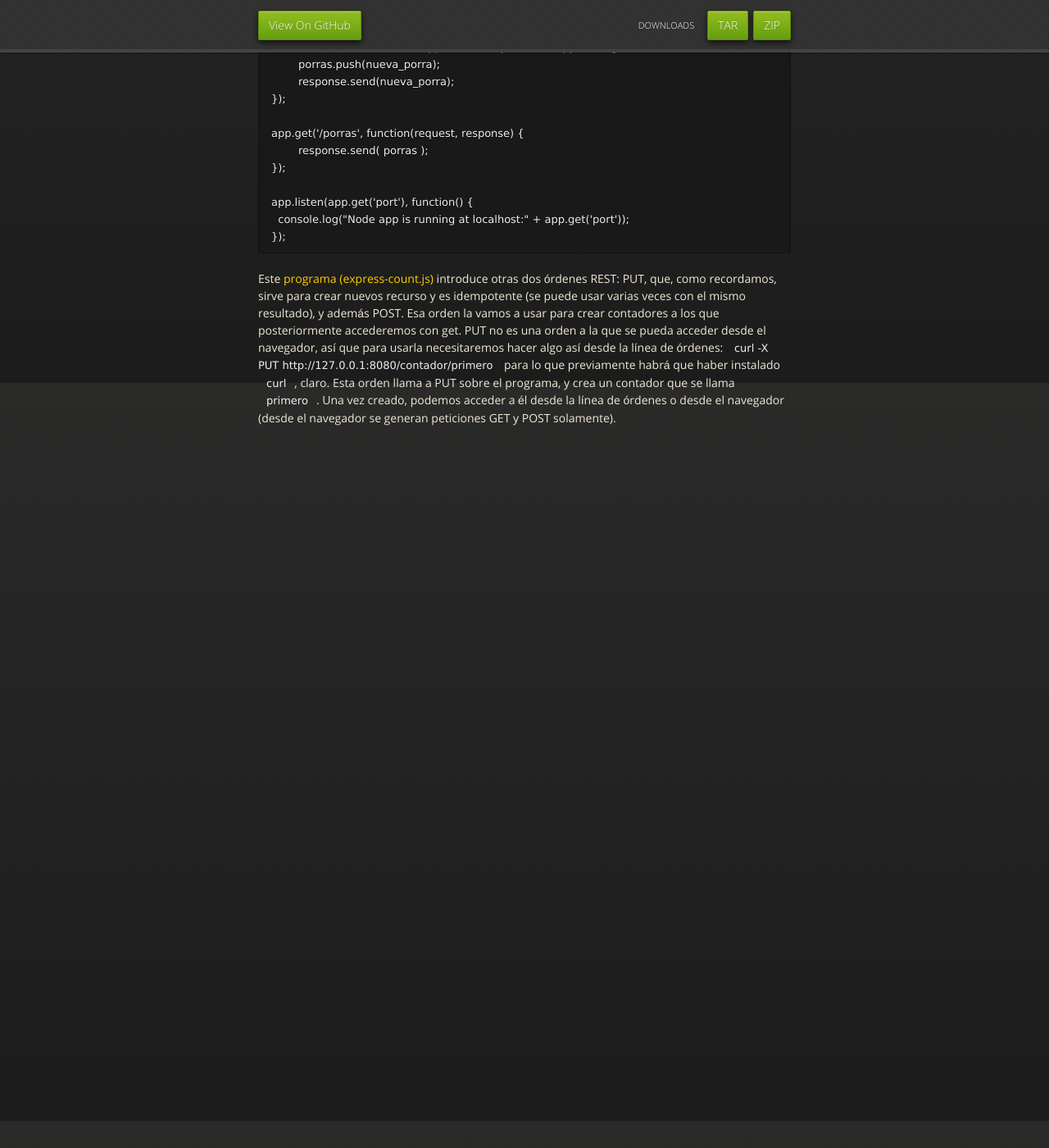
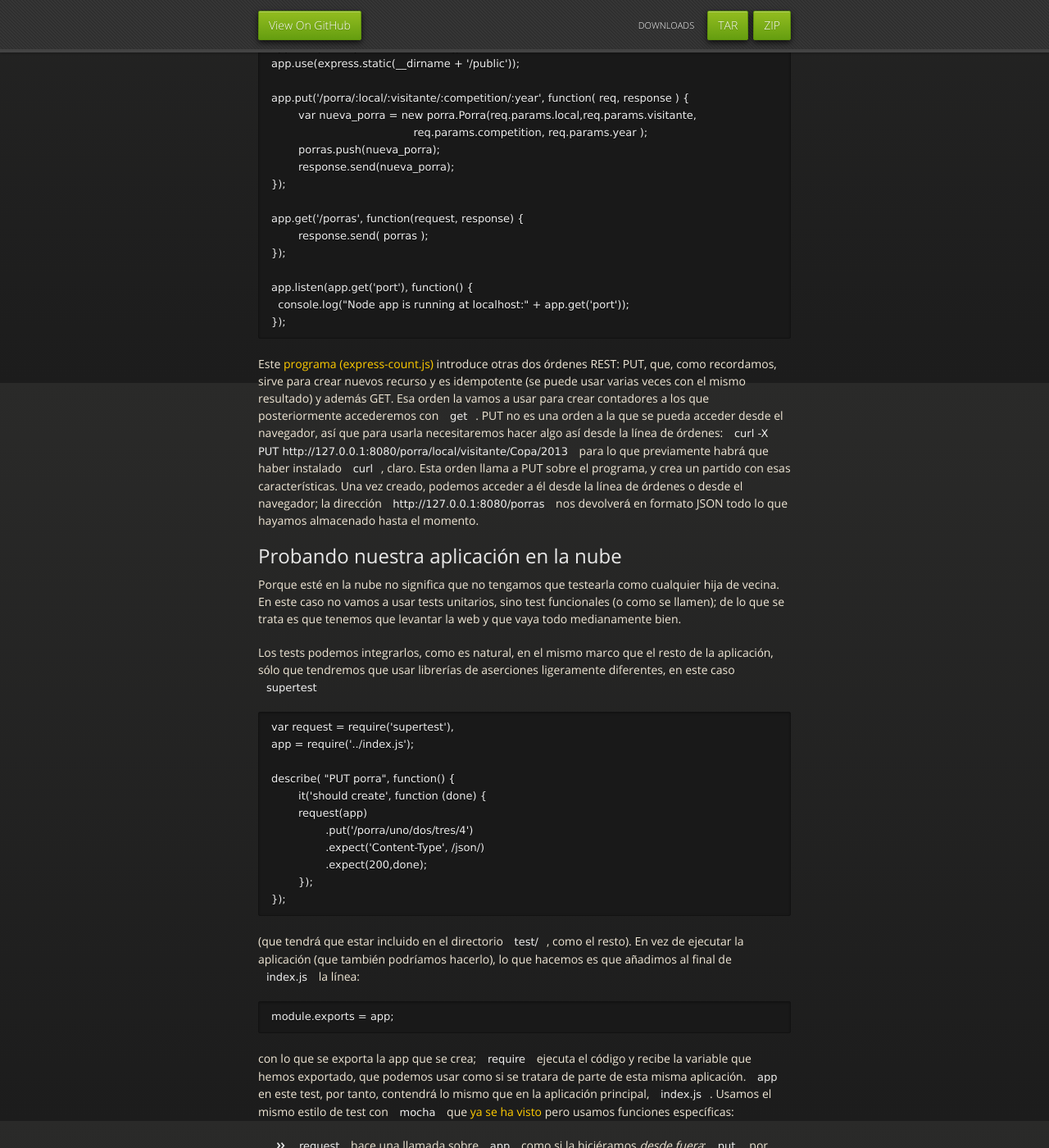
Before and after one commit to JJ/trabajando-con-paas, a Jekyll site: the page built from index.md, in a window 1280 px wide and 1400 px high, scrolled down 3133 px. Shown: the whole window at 82% size. Built offline with Jekyll 4.4.1, drawn with Linux system fonts in a browser that asks for light colours; nearby versions of some CDN libraries; before the commit the page ends 3763 px from its top, so only the background shows below that; some of the changed text lies outside the part shown.

Commit message:
Sync gh-pages with master

```diff
--- a/index.md
+++ b/index.md
@@ -63,7 +63,6 @@ desde la web fácilmente. Estos suelen seguir el mismo modelo freemium:
 diferentes tamaños o instancias son gratuitas o tienen un coste; en
 algunos casos cualquier instancia tiene un coste.
 
-
 ### Interfaces REST simples con express
 
 Para diseñar interfaces REST de forma bastante simple, hay un [módulo de
@@ -119,6 +118,12 @@ tipo de datos que son procesados para enviar al cliente la respuesta
 correcta. Tampoco hace falta establecer explícitamente el tipo MIME que
 se devuelve, encargándose `send` del mismo.
 
+En los dos casos, las peticiones devuelven JSON. Una aplicación de
+este tipo puede devolver cualquier cosa, HTML o texto, pero conviene
+acostumbrarse a pensar en estas aplicaciones como servidores a los
+cuales se va a acceder desde un cliente, sea un programa que use un
+cliente REST o sea desde el navegador usando jQuery o Javascript.
+
 >Realizar una aplicación básica que use `express` para devolver alguna
 >estructura de datos del model que se viene usando en el curso.
 
@@ -172,16 +177,53 @@ siguiente](https://github.com/JJ/node-app-cc/blob/master/index.js):
 
 
 Este [programa
-(express-count.js)](https://github.com/JJ/curso-js/tree/master/code/express-count.js%27)
+(express-count.js)](https://github.com/JJ/node-app-cc/blob/master/index.js)
 introduce otras dos órdenes REST: PUT, que, como recordamos, sirve para
 crear nuevos recurso y es idempotente (se puede usar varias veces con el
-mismo resultado), y además POST. Esa orden la vamos a usar para crear
-contadores a los que posteriormente accederemos con get. PUT no es una
+mismo resultado) y además GET. Esa orden la vamos a usar para crear
+contadores a los que posteriormente accederemos con `get`. PUT no es una
 orden a la que se pueda acceder desde el navegador, así que para usarla
 necesitaremos hacer algo así desde la línea de órdenes:
-`curl -X PUT http://127.0.0.1:8080/contador/primero` para lo que
+`curl -X PUT http://127.0.0.1:8080/porra/local/visitante/Copa/2013` para lo que
 previamente habrá que haber instalado `curl`, claro. Esta orden llama a
-PUT sobre el programa, y crea un contador que se llama `primero`. Una
+PUT sobre el programa, y crea un partido con esas características. Una
 vez creado, podemos acceder a él desde la línea de órdenes o desde el
-navegador (desde el navegador se generan peticiones GET y POST
-solamente).
+navegador; la dirección `http://127.0.0.1:8080/porras` nos devolverá
+en formato JSON todo lo que hayamos almacenado hasta el momento.
+
+## Probando nuestra aplicación en la nube
+
+Porque esté en la nube no significa que no tengamos que testearla como cualquier hija de vecina. En este caso no vamos a usar tests unitarios, sino test funcionales (o como se llamen); de lo que se trata es que tenemos que levantar la web y que vaya todo medianamente bien.
+
+Los tests podemos integrarlos, como es natural, en el mismo marco que el resto de la aplicación, sólo que tendremos que usar librerías de aserciones ligeramente diferentes, en este caso `supertest`
+
+	var request = require('supertest'),
+	app = require('../index.js');
+
+	describe( "PUT porra", function() {
+		it('should create', function (done) {
+		request(app)
+			.put('/porra/uno/dos/tres/4')
+			.expect('Content-Type', /json/)
+			.expect(200,done);
+		});
+	});
+
+(que tendrá que estar incluido en el directorio `test/`, como el resto). En vez de ejecutar la aplicación (que también podríamos hacerlo), lo que hacemos es que añadimos al final de `index.js` la línea:
+
+	module.exports = app;
+
+con lo que se exporta la app que se crea; `require` ejecuta el código y recibe la variable que hemos exportado, que podemos usar como si se tratara de parte de esta misma aplicación. `app` en este test, por tanto, contendrá lo mismo que en la aplicación principal, `index.js`. Usamos el mismo estilo de test con `mocha` que [ya se ha visto](http://jj.github.io/desarrollo-basado-pruebas) pero usamos funciones específicas:
+
+* `request` hace una llamada sobre `app` como si la hiciéramos *desde fuera*; `put`, por tanto, llamará a la ruta correspondiente, que crea un partido sobre el que apostar.
+* `expect` expresa qué se puede esperar de la respuesta. Por ejemplo, se puede esperar que sea de tipo JSON (porque es lo que enviamos, un JSON del partido añadido) y además que sea de tipo '200', respuesta correcta. Y como esta es la última de la cadena, llamamos a `done` que es en realidad una función que usa como parámetro el callback.
+
+Podemos hacer más pruebas, usando get, por ejemplo. Pero se deja como ejercicio al alumno.
+
+Estas pruebas permiten que no nos encontremos con sorpresas una vez que despeguemos en el PaaS. Así sabemos que, al menos, todas las rutas que hemos creado funcionan correctamente.
+
+> Crear pruebas de las rutas de la aplicación.
+
+## Desplegando en el PaaS
+
+Podemos, por ejemplo desplegarlo en heroku.
```
Also changed, not shown: README.md.
